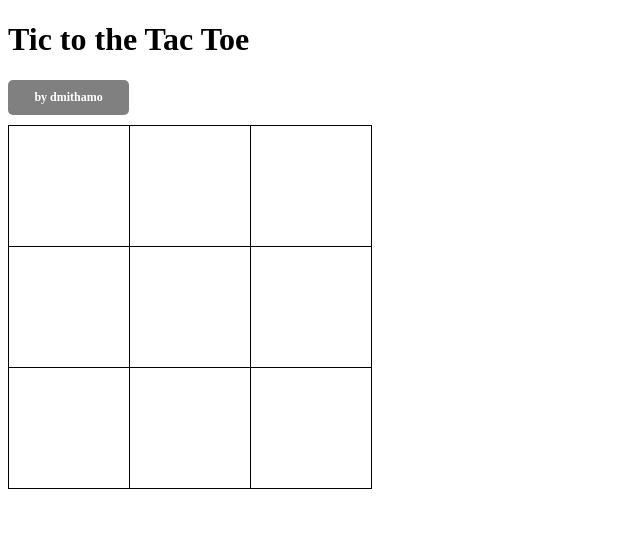
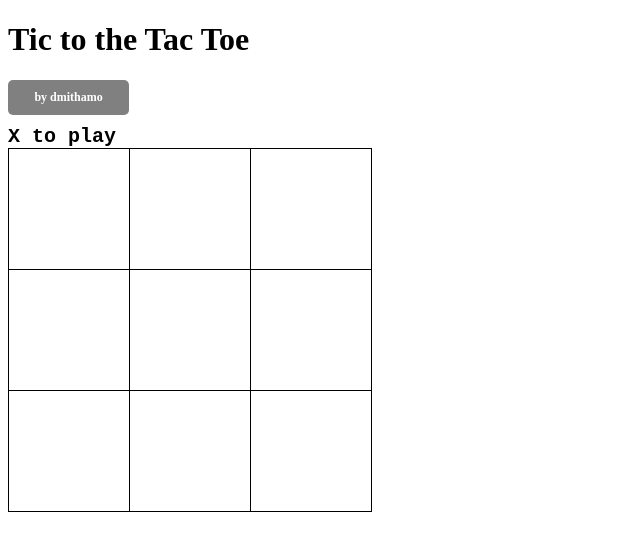
Before and after one commit to dmithamo/tic-tac-toe, a React (Create React App) app: page / in a window 1280 px wide. Shown: the top 550 px of the page, without its empty margins (0-640 px from the left). Built offline with nearby package versions, Linux system fonts and the light colour scheme; the HTML template or start-up script is replaced by a standard one.

Commit message:
add functionality to mark a box as appropraite when player plays

```diff
--- a/src/components/Board.jsx
+++ b/src/components/Board.jsx
@@ -1,41 +1,112 @@
-import React, { Component } from 'react';
+import React, { Component, Fragment } from 'react';
 import styled from 'styled-components';
 
-class ClickableSquare extends Component {
-  // Needs to manage state of individual cell
-  render() {
-    return <StyledSquare />;
-  }
-}
+const ClickableSquare = (props) => {
+  const { value } = props;
+  return <StyledSquare onClick={props.onClick}>{value}</StyledSquare>;
+};
 
 class Board extends Component {
-  // Needs to manage state of entire board
+  constructor(props) {
+    super(props);
+    // Needs to manage state of entire board
+    this.state = {
+      squareValues: {
+        1: '',
+        2: '',
+        3: '',
+        4: '',
+        5: '',
+        6: '',
+        7: '',
+        8: '',
+        9: '',
+      },
+      xToPlay: true,
+    };
+
+    this.onClick = this.onClick.bind(this);
+  }
+
+  onClick(index) {
+    const { xToPlay } = this.state;
+    const currentValue = this.state.squareValues[index];
+    currentValue === ''
+      ? xToPlay
+        ? this.setState((prevState) => ({
+            ...prevState,
+            squareValues: { ...prevState.squareValues, [index]: 'X' },
+            xToPlay: false,
+          }))
+        : this.setState((prevState) => ({
+            ...prevState,
+            squareValues: { ...prevState.squareValues, [index]: 'O' },
+            xToPlay: true,
+          }))
+      : console.log('You kent play here');
+  }
+
   render() {
+    const { squareValues, xToPlay } = this.state;
     return (
-      <Table>
-        <tbody>
-          <Row />
-          <Row />
-          <Row />
-        </tbody>
-      </Table>
+      <Fragment>
+        <Subheader>{`${xToPlay ? 'X' : 'O'} to play`}</Subheader>
+        <Table>
+          <tbody>
+            <tr>
+              <ClickableSquare
+                onClick={() => this.onClick(1)}
+                value={squareValues[1]}
+              />
+              <ClickableSquare
+                onClick={() => this.onClick(2)}
+                value={squareValues[2]}
+              />
+              <ClickableSquare
+                onClick={() => this.onClick(3)}
+                value={squareValues[3]}
+              />
+            </tr>
+            <tr>
+              <ClickableSquare
+                onClick={() => this.onClick(4)}
+                value={squareValues[4]}
+              />
+              <ClickableSquare
+                onClick={() => this.onClick(5)}
+                value={squareValues[5]}
+              />
+              <ClickableSquare
+                onClick={() => this.onClick(6)}
+                value={squareValues[6]}
+              />
+            </tr>
+            <tr>
+              <ClickableSquare
+                onClick={() => this.onClick(7)}
+                value={squareValues[7]}
+              />
+              <ClickableSquare
+                onClick={() => this.onClick(8)}
+                value={squareValues[8]}
+              />
+              <ClickableSquare
+                onClick={() => this.onClick(9)}
+                value={squareValues[9]}
+              />
+            </tr>
+          </tbody>
+        </Table>
+      </Fragment>
     );
   }
 }
-
-const Row = () => (
-  <tr>
-    <ClickableSquare />
-    <ClickableSquare />
-    <ClickableSquare />
-  </tr>
-);
 
 const StyledSquare = styled.td`
   color: black;
   font-family: monospace;
   font-weight: bold;
-  font-size: 20px;
+  font-size: 80px;
   padding: 10px;
   text-align: center;
   width: 100px;
@@ -43,8 +114,6 @@ const StyledSquare = styled.td`
   cursor: pointer;
   border: 1px solid black;
   border-collapse: collapse;
-  width: 100px;
-  height: 100px;
 `;
 
 const Table = styled.table`
@@ -52,4 +121,11 @@ const Table = styled.table`
   border-collapse: collapse;
 `;
 
+const Subheader = styled.div`
+  color: black;
+  font-family: monospace;
+  font-weight: bold;
+  font-size: 20px;
+`;
+
 export default Board;
```
